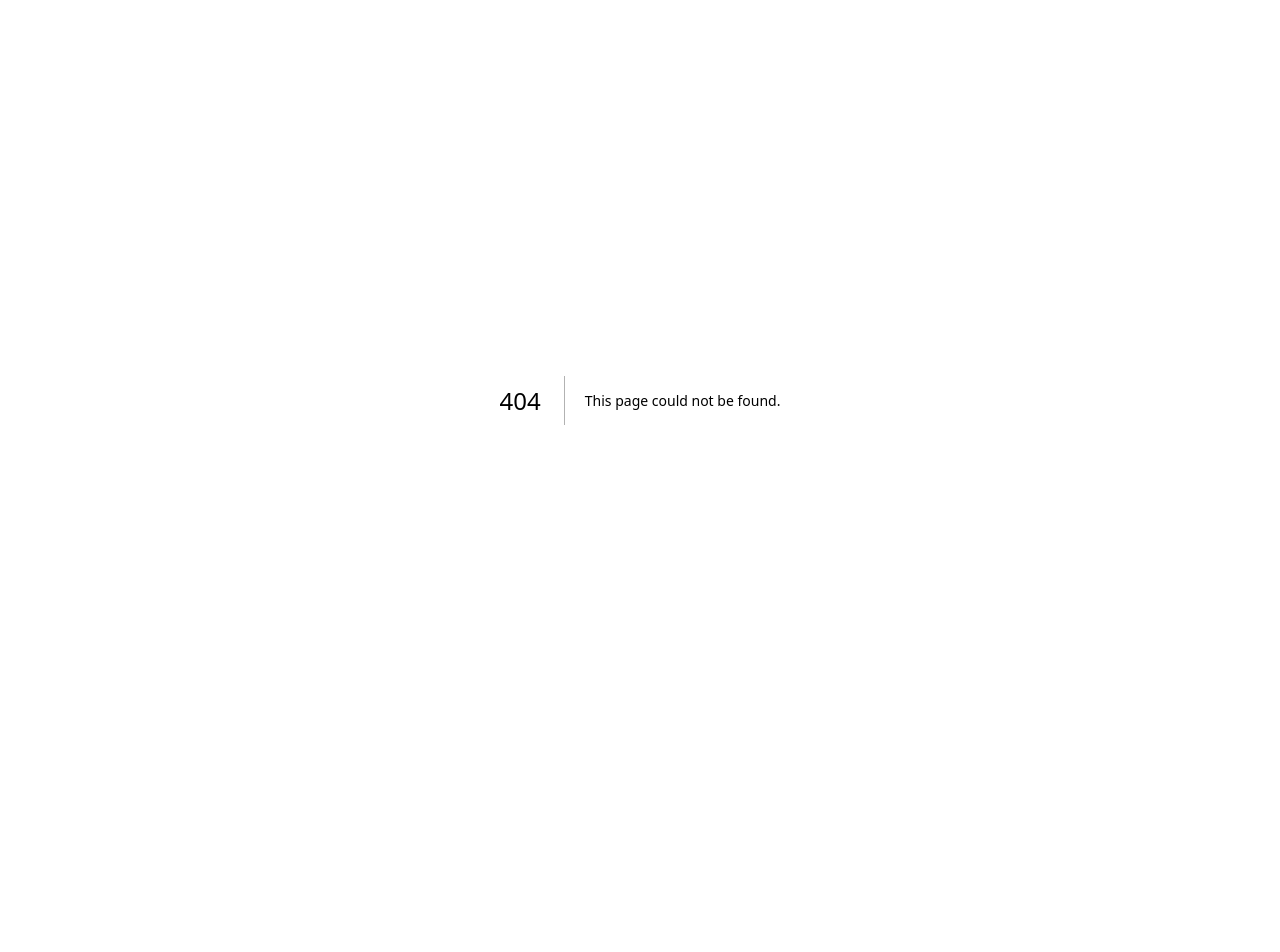
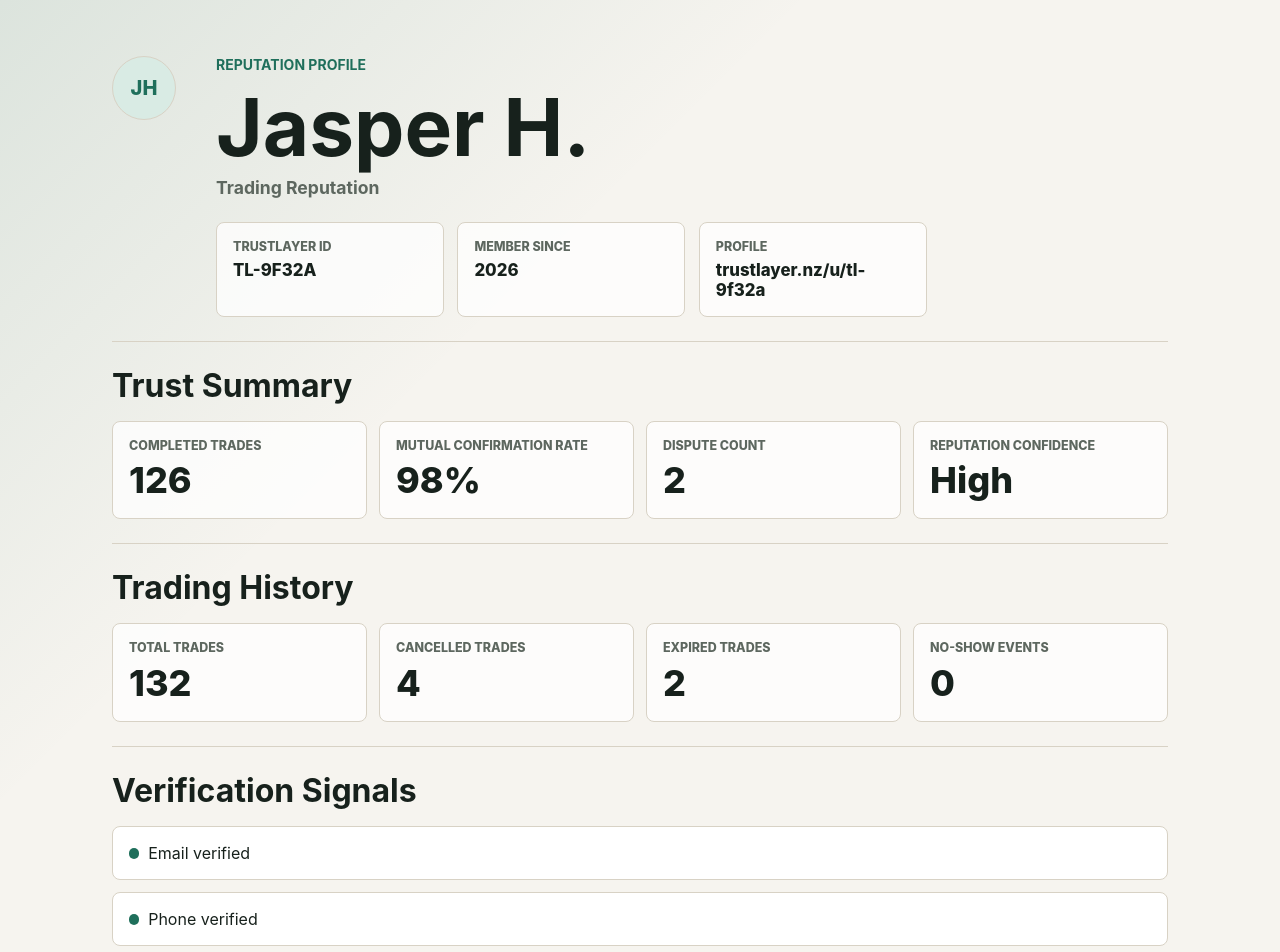
Before and after one commit to rdgjiose/TrustLayer, a Next.js app in the folder frontend/: page /u/tl-9f32a in a window 1280 px wide. Before the commit this address had no page. Shown: the top 952 px of the page. Before the commit the page ends 800 px from the top, so only its background shows below. Built offline with nearby package versions, Linux system fonts and the light colour scheme.

Commit message:
feat: add static reputation profile page

```diff
--- a/frontend/app/globals.css
+++ b/frontend/app/globals.css
@@ -80,6 +80,135 @@ h1 {
   padding: 0.7rem 0.9rem;
 }
 
+.profile-page {
+  width: min(100%, 70rem);
+  margin: 0 auto;
+  padding: 1rem;
+}
+
+.profile-header,
+.profile-section {
+  border-bottom: 1px solid var(--line);
+  padding: 1.5rem 0;
+}
+
+.profile-header {
+  display: grid;
+  gap: 1rem;
+}
+
+.profile-header h1 {
+  max-width: none;
+  font-size: clamp(2.5rem, 12vw, 5rem);
+}
+
+.avatar {
+  display: grid;
+  width: 4rem;
+  height: 4rem;
+  place-items: center;
+  border: 1px solid var(--line);
+  border-radius: 50%;
+  background: var(--accent-soft);
+  color: var(--accent);
+  font-size: 1.25rem;
+  font-weight: 800;
+}
+
+.profile-domain {
+  margin: 0.75rem 0 0;
+  color: var(--muted);
+  font-size: 1.1rem;
+  font-weight: 700;
+}
+
+.profile-details {
+  display: grid;
+  gap: 0.85rem;
+  margin: 1.5rem 0 0;
+}
+
+.profile-details div,
+.metric-card {
+  border: 1px solid var(--line);
+  border-radius: 8px;
+  background: rgba(255, 255, 255, 0.76);
+  padding: 1rem;
+}
+
+dt {
+  margin: 0;
+  color: var(--muted);
+  font-size: 0.78rem;
+  font-weight: 800;
+  text-transform: uppercase;
+}
+
+dd {
+  margin: 0.35rem 0 0;
+  color: var(--foreground);
+  font-size: 1.05rem;
+  font-weight: 800;
+}
+
+.profile-section h2 {
+  margin: 0 0 1rem;
+  font-size: clamp(1.35rem, 6vw, 2rem);
+}
+
+.metric-grid {
+  display: grid;
+  gap: 0.75rem;
+}
+
+.metric-card dd {
+  font-size: clamp(1.6rem, 8vw, 2.25rem);
+}
+
+.signal-list,
+.timeline {
+  display: grid;
+  gap: 0.75rem;
+  margin: 0;
+  padding: 0;
+  list-style: none;
+}
+
+.signal-list li,
+.timeline li {
+  border: 1px solid var(--line);
+  border-radius: 8px;
+  background: var(--surface);
+  padding: 1rem;
+}
+
+.signal-list li::before {
+  content: "";
+  display: inline-block;
+  width: 0.65rem;
+  height: 0.65rem;
+  margin-right: 0.55rem;
+  border-radius: 50%;
+  background: var(--accent);
+}
+
+.timeline time {
+  color: var(--muted);
+  font-size: 0.85rem;
+  font-weight: 700;
+}
+
+.timeline h3 {
+  margin: 0.35rem 0;
+  font-size: 1.1rem;
+}
+
+.timeline p {
+  margin: 0;
+  color: var(--muted);
+  line-height: 1.5;
+}
+
 @media (max-width: 640px) {
   .page-shell {
     align-items: start;
@@ -90,3 +219,26 @@ h1 {
     max-width: 11ch;
   }
 }
+
+@media (min-width: 700px) {
+  .profile-page {
+    padding: 2rem;
+  }
+
+  .profile-header {
+    grid-template-columns: 5rem 1fr;
+    gap: 1.5rem;
+  }
+
+  .profile-details,
+  .metric-grid {
+    grid-template-columns: repeat(2, minmax(0, 1fr));
+  }
+}
+
+@media (min-width: 980px) {
+  .profile-details,
+  .metric-grid {
+    grid-template-columns: repeat(4, minmax(0, 1fr));
+  }
+}
--- /dev/null
+++ b/frontend/app/u/tl-9f32a/page.tsx
@@ -0,0 +1,202 @@
+const reputationProfile = {
+  displayName: "Jasper H.",
+  trustlayerId: "TL-9F32A",
+  memberSince: "2026",
+  profileLink: "trustlayer.nz/u/tl-9f32a",
+  reputationDomain: "Trading Reputation",
+  avatarInitials: "JH",
+  summary: [
+    {
+      label: "Completed Trades",
+      value: "126"
+    },
+    {
+      label: "Mutual Confirmation Rate",
+      value: "98%"
+    },
+    {
+      label: "Dispute Count",
+      value: "2"
+    },
+    {
+      label: "Reputation Confidence",
+      value: "High"
+    }
+  ],
+  statistics: [
+    {
+      label: "Total Trades",
+      value: "132"
+    },
+    {
+      label: "Cancelled Trades",
+      value: "4"
+    },
+    {
+      label: "Expired Trades",
+      value: "2"
+    },
+    {
+      label: "No-show Events",
+      value: "0"
+    }
+  ],
+  verification: [
+    "Email verified",
+    "Phone verified",
+    "Marketplace account linked"
+  ],
+  recentActivity: [
+    {
+      label: "Trades completed",
+      value: "8"
+    },
+    {
+      label: "Disputes",
+      value: "0"
+    },
+    {
+      label: "Cancelled trades",
+      value: "1"
+    }
+  ],
+  timeline: [
+    {
+      date: "2026-06-20",
+      eventType: "Trade Completed",
+      description: "Buyer and seller both confirmed completion."
+    },
+    {
+      date: "2026-06-18",
+      eventType: "Trade Cancelled",
+      description: "Cancelled before mutual confirmation."
+    },
+    {
+      date: "2026-06-12",
+      eventType: "Dispute Resolved",
+      description: "Issue record closed with both parties updated."
+    }
+  ]
+};
+
+type LabelValue = {
+  label: string;
+  value: string;
+};
+
+type ReputationEvent = {
+  date: string;
+  eventType: string;
+  description: string;
+};
+
+function ProfileHeader() {
+  return (
+    <section className="profile-header" aria-labelledby="profile-heading">
+      <div className="avatar" aria-hidden="true">
+        {reputationProfile.avatarInitials}
+      </div>
+      <div>
+        <p className="eyebrow">Reputation Profile</p>
+        <h1 id="profile-heading">{reputationProfile.displayName}</h1>
+        <p className="profile-domain">{reputationProfile.reputationDomain}</p>
+        <dl className="profile-details">
+          <div>
+            <dt>TrustLayer ID</dt>
+            <dd>{reputationProfile.trustlayerId}</dd>
+          </div>
+          <div>
+            <dt>Member since</dt>
+            <dd>{reputationProfile.memberSince}</dd>
+          </div>
+          <div>
+            <dt>Profile</dt>
+            <dd>{reputationProfile.profileLink}</dd>
+          </div>
+        </dl>
+      </div>
+    </section>
+  );
+}
+
+function MetricGrid({
+  headingId,
+  heading,
+  items
+}: {
+  headingId: string;
+  heading: string;
+  items: LabelValue[];
+}) {
+  return (
+    <section className="profile-section" aria-labelledby={headingId}>
+      <h2 id={headingId}>{heading}</h2>
+      <div className="metric-grid">
+        {items.map((item) => (
+          <div className="metric-card" key={item.label}>
+            <dt>{item.label}</dt>
+            <dd>{item.value}</dd>
+          </div>
+        ))}
+      </div>
+    </section>
+  );
+}
+
+function VerificationSignals() {
+  return (
+    <section
+      className="profile-section"
+      aria-labelledby="verification-signals"
+    >
+      <h2 id="verification-signals">Verification Signals</h2>
+      <ul className="signal-list">
+        {reputationProfile.verification.map((signal) => (
+          <li key={signal}>{signal}</li>
+        ))}
+      </ul>
+    </section>
+  );
+}
+
+function EventTimeline({ events }: { events: ReputationEvent[] }) {
+  return (
+    <section className="profile-section" aria-labelledby="reputation-events">
+      <h2 id="reputation-events">Reputation Events</h2>
+      <ol className="timeline">
+        {events.map((event) => (
+          <li key={`${event.date}-${event.eventType}`}>
+            <time dateTime={event.date}>{event.date}</time>
+            <h3>{event.eventType}</h3>
+            <p>{event.description}</p>
+          </li>
+        ))}
+      </ol>
+    </section>
+  );
+}
+
+export default function ReputationProfilePage() {
+  return (
+    <main className="profile-page">
+      <ProfileHeader />
+      <MetricGrid
+        headingId="trust-summary"
+        heading="Trust Summary"
+        items={reputationProfile.summary}
+      />
+      <MetricGrid
+        headingId="trading-history"
+        heading="Trading History"
+        items={reputationProfile.statistics}
+      />
+      <VerificationSignals />
+      <MetricGrid
+        headingId="recent-activity"
+        heading="Recent Activity"
+        items={reputationProfile.recentActivity}
+      />
+      <EventTimeline events={reputationProfile.timeline} />
+    </main>
+  );
+}
```
Also changed, not shown: 1 other file (tests, documents, lock files or other folders).
